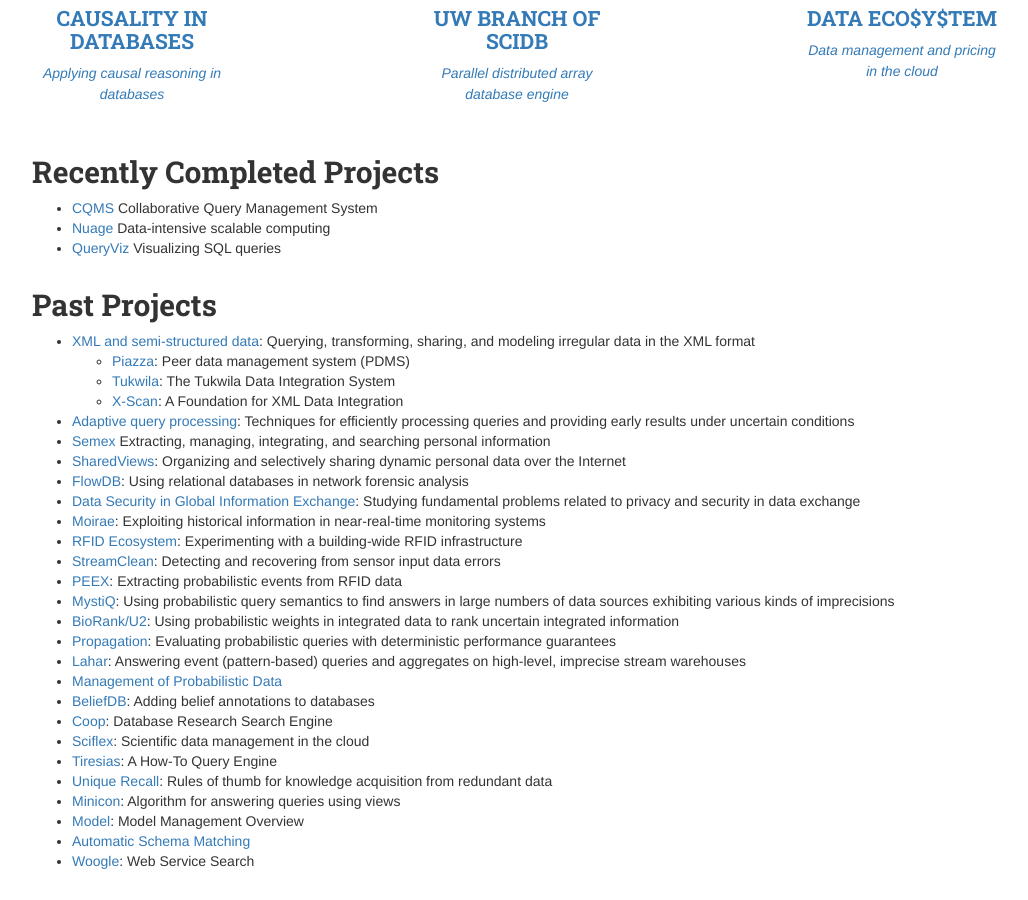
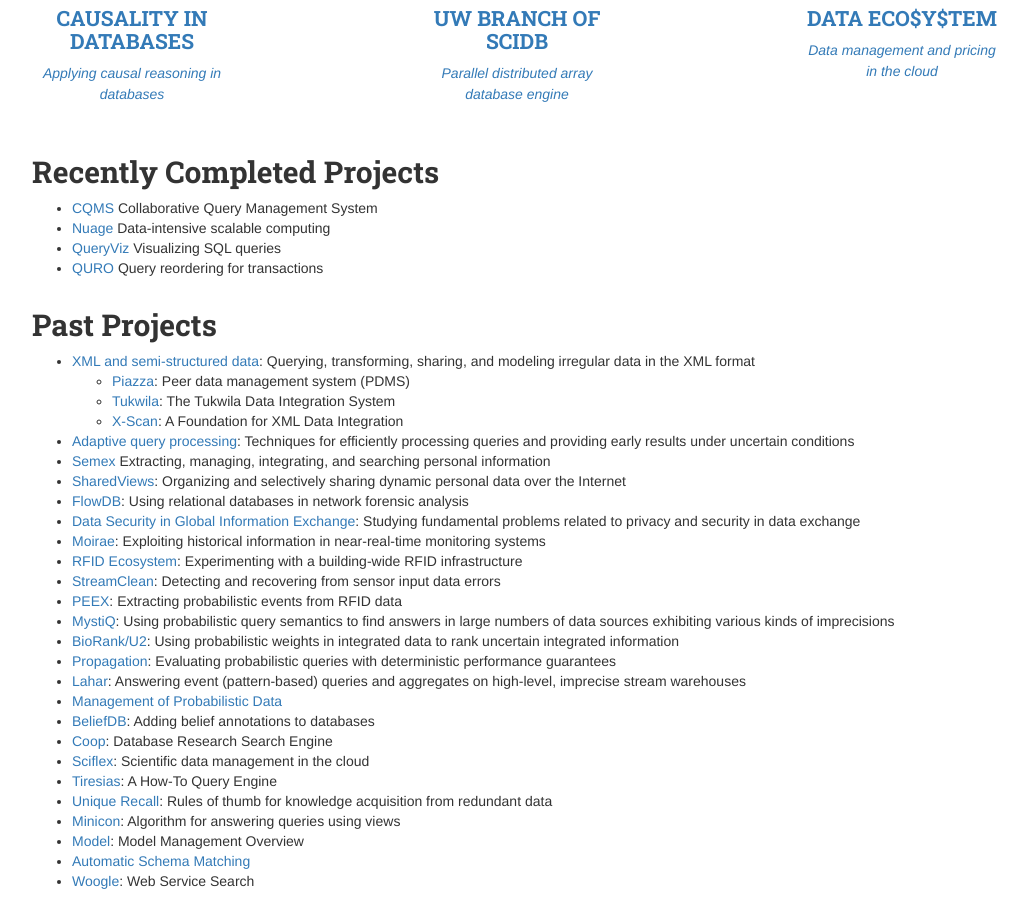
Before and after one commit to uwdb/website, a Jekyll site: the page built from projects.markdown, in a window 1280 px wide and 900 px high, scrolled down 622 px. Shown: the whole window, without its empty margins (123-1151 px from the left). Built offline with Jekyll 4.4.1, drawn with Linux system fonts in a browser that asks for light colours; nearby versions of some CDN libraries; Markdown is read by kramdown in place of the engine named in the settings.

Commit message:
[quro webpage] added quro link to project.html

```diff
--- a/projects.markdown
+++ b/projects.markdown
@@ -16,6 +16,7 @@
 * [CQMS](http://cqms.cs.washington.edu/CQMS.html) Collaborative Query Management System
 * [Nuage]({{ site.baseurl }}/projects/nuage/) Data-intensive scalable computing
 * [QueryViz](http://queryviz.com) Visualizing SQL queries
+* [QURO](http://db.cs.washington.edu/projects/quro) Query reordering for transactions
 
 ## Past Projects
 
--- a/projects/quro/index.html
+++ b/projects/quro/index.html
@@ -108,7 +108,7 @@
 			</font>
 
 			<font size="4.5">
-			<br>Following are brief instructions to run each code with basic settings. For more detailed instructions, go to <a href="http://uwdb.github.io/quro/detailed_instr">detailed instructions</a> or checkout the "<i>QURO_readme</i>" file under each code repository.</font>
+			<br>Following are brief instructions to run each code with basic settings. For more detailed instructions, go to <a href="http://db.cs.washington.edu/projects/quro/detailed_instr">detailed instructions</a> or checkout the "<i>QURO_readme</i>" file under each code repository.</font>
 			<br><br>
 
 			<li> <font size="4.5"><b>Reproducing the evaluation:</b></font>
@@ -162,7 +162,7 @@
 			<font size="3">
 			<br><br>Results will be saved in ~/results/{BENCHMARK}_{CONFIGURATIONS}/. CONFIGURATIONS include transaction name and implementation type (as specified in the arguements), number of server threads, total running time, etc. Under the directory, the performance related data (number of commits/aborts, total running time for each thread, etc) can be found in ${BENCHMARK}/${BENCHMARK}.out.
 			<br><br>For a single configuration, the application will be running for 5 min, and then sleep for 2 min to wait for file writing and data collecting. So the autorun script should be expected to finish running in 49 min.
-			<br>If you wish to run only a different benchmark configuration, go to <a href="http://uwdb.github.io/quro/detailed_instr">detailed instructions</a> for more details.
+			<br>If you wish to run only a different benchmark configuration, go to <a href="http://db.cs.washington.edu/projects/quro/detailed_instr">detailed instructions</a> for more details.
 			</font>
 			</ol>
 			</font>
```
